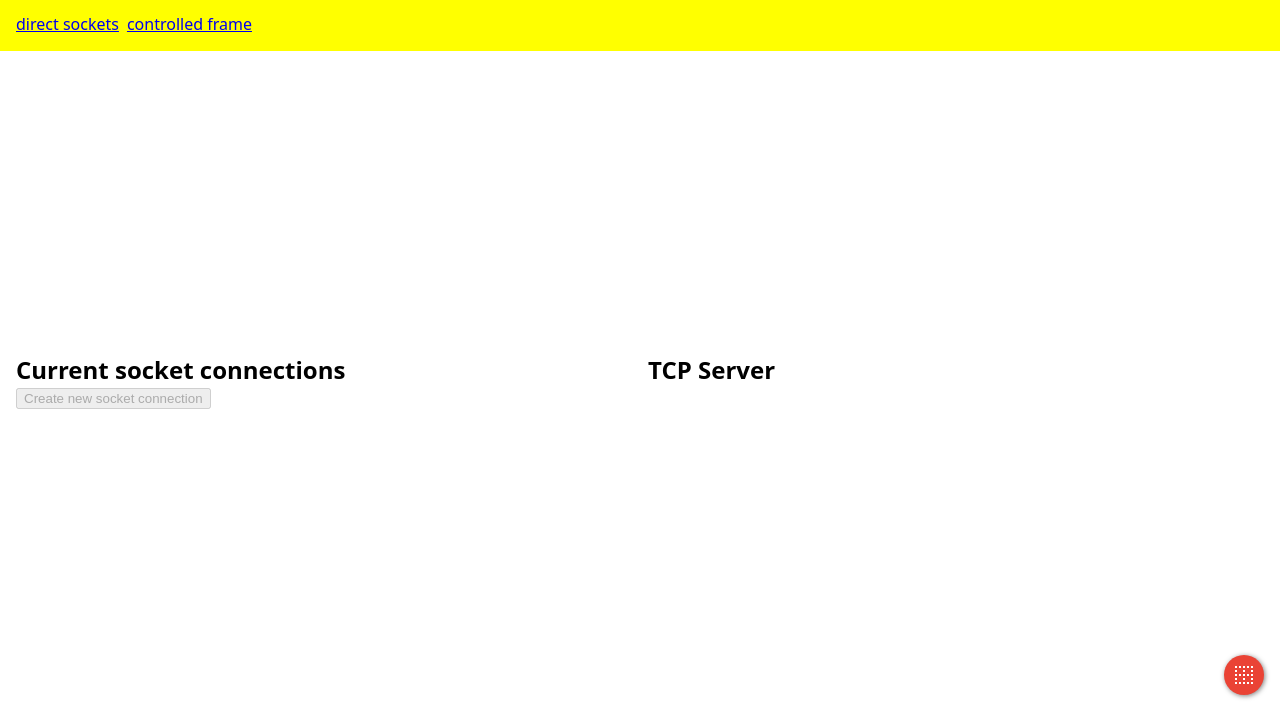
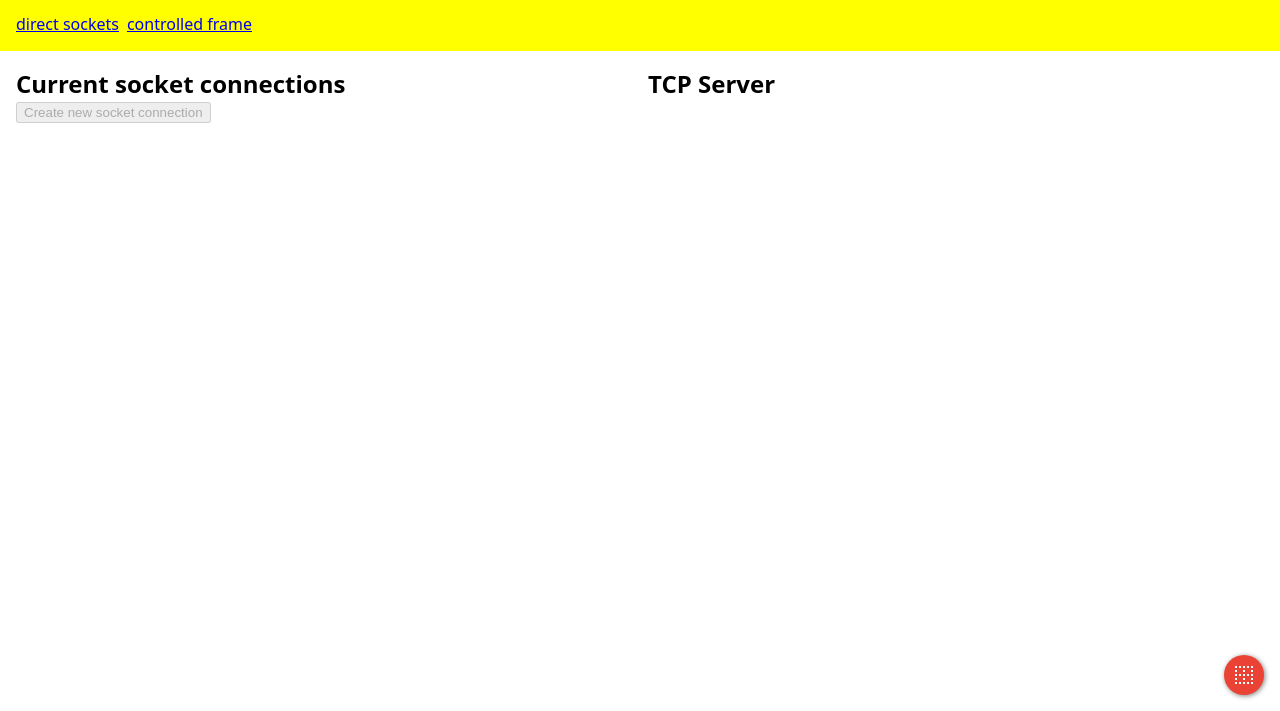
Before and after one commit to chromeos/iwa-sink, a website built with Vite: page index.html in a window 1280 px wide. Shown: the part 89-800 px from the top of the page. Built offline with nearby package versions, Linux system fonts and the light colour scheme.

Commit message:
Fix header position for DS demo

```diff
--- a/src/style.css
+++ b/src/style.css
@@ -29,6 +29,7 @@ body {
 .container {
   display: grid;
   grid-template-columns: 1fr 1fr;
+  grid-template-rows: min-content auto;
   gap: 1rem;
   padding-inline: 1rem;
   min-height: calc(100vh - 1rem);
```
